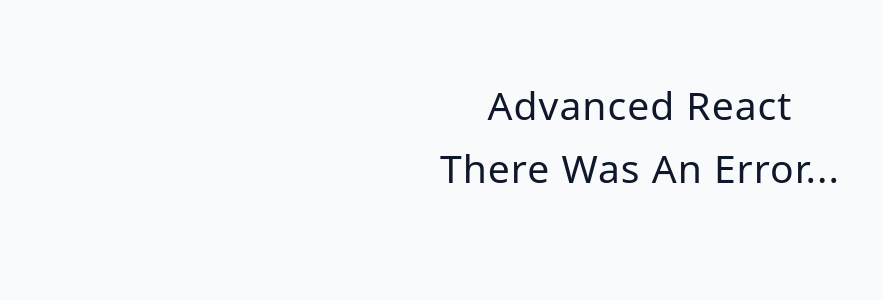
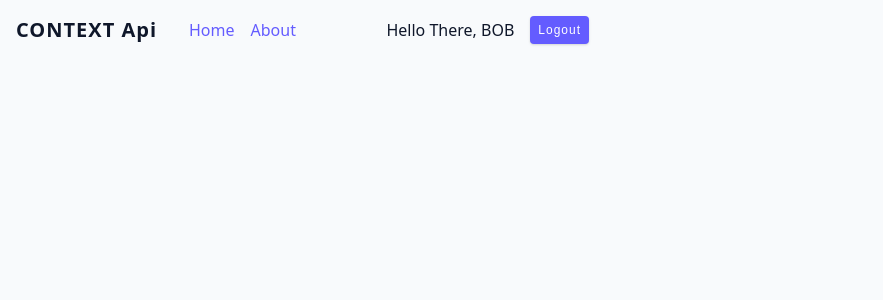
Before and after one commit to BmAlkes/TUTORIAL, a React (Vite) app: page / in a window 1280 px wide. Shown: the top 300 px of the page, without its empty margins (0-883 px from the left). Built offline with nearby package versions, Linux system fonts and the light colour scheme; no server answers.

Commit message:
feat:add context api

```diff
--- a/src/App.jsx
+++ b/src/App.jsx
@@ -1,12 +1,7 @@
-import FetchData from "./tutorial/08-custom-hooks/02-fetch-data";
+import { Navbar } from "./tutorial/09-context-api/context-api/Navbar";
 
 function App() {
-  return (
-    <div className="container">
-      <h2>Advanced React</h2>
-      <FetchData />
-    </div>
-  );
+  return <Navbar />;
 }
 
 export default App;
--- /dev/null
+++ b/src/tutorial/09-context-api/context-api/Navbar.jsx
@@ -0,0 +1,19 @@
+import { createContext, useState } from "react";
+import { Navlink } from "./Navlink";
+
+export const NavBarContext = createContext();
+
+export const Navbar = () => {
+  const [user, setUser] = useState({ name: "Bob" });
+  const logout = () => {
+    setUser(null);
+  };
+  return (
+    <NavBarContext.Provider value={{ user, logout }}>
+      <nav className="navbar">
+        <h5>CONTEXT Api</h5>
+        <Navlink user={user} logout={logout} />
+      </nav>
+    </NavBarContext.Provider>
+  );
+};
--- /dev/null
+++ b/src/tutorial/09-context-api/context-api/Navlink.jsx
@@ -0,0 +1,18 @@
+/* eslint-disable react/prop-types */
+import UserContainer from "./UserContainer";
+
+export const Navlink = () => {
+  return (
+    <div className="nav-container">
+      <ul className="nav-links">
+        <li>
+          <a href="#">Home</a>
+        </li>
+        <li>
+          <a href="#">About</a>
+        </li>
+      </ul>
+      <UserContainer />
+    </div>
+  );
+};
--- /dev/null
+++ b/src/tutorial/09-context-api/context-api/UserContainer.jsx
@@ -0,0 +1,23 @@
+import { useContext } from "react";
+import { NavBarContext } from "./Navbar";
+
+/* eslint-disable react/prop-types */
+const UserContainer = () => {
+  const { user, logout } = useContext(NavBarContext);
+  return (
+    <div className="user-container">
+      {user ? (
+        <>
+          <p>Hello There, {user?.name.toUpperCase()}</p>
+          <button className="btn" onClick={logout}>
+            Logout
+          </button>
+        </>
+      ) : (
+        <p>Please Login</p>
+      )}
+    </div>
+  );
+};
+
+export default UserContainer;
--- /dev/null
+++ b/src/tutorial/09-context-api/prop-drilling/Navbar.jsx
@@ -0,0 +1,19 @@
+import { createContext, useState } from "react";
+import { Navlink } from "./Navlink";
+
+export const NavBarContext = createContext();
+
+export const Navbar = () => {
+  const [user, setUser] = useState({ name: "Bob" });
+  const logout = () => {
+    setUser(null);
+  };
+  return (
+    <NavBarContext.Provider value={{ user, logout }}>
+      <nav className="navbar">
+        <h5>CONTEXT Api</h5>
+        <Navlink user={user} logout={logout} />
+      </nav>
+    </NavBarContext.Provider>
+  );
+};
--- /dev/null
+++ b/src/tutorial/09-context-api/prop-drilling/Navlink.jsx
@@ -0,0 +1,18 @@
+/* eslint-disable react/prop-types */
+import UserContainer from "./UserContainer";
+
+export const Navlink = ({ logout, user }) => {
+  return (
+    <div className="nav-container">
+      <ul className="nav-links">
+        <li>
+          <a href="#">Home</a>
+        </li>
+        <li>
+          <a href="#">About</a>
+        </li>
+      </ul>
+      <UserContainer logout={logout} user={user} />
+    </div>
+  );
+};
--- /dev/null
+++ b/src/tutorial/09-context-api/prop-drilling/UserContainer.jsx
@@ -0,0 +1,19 @@
+/* eslint-disable react/prop-types */
+const UserContainer = ({ user, logout }) => {
+  return (
+    <div className="user-container">
+      {user ? (
+        <>
+          <p>Hello There, {user?.name.toUpperCase()}</p>
+          <button className="btn" onClick={logout}>
+            Logout
+          </button>
+        </>
+      ) : (
+        <p>Please Login</p>
+      )}
+    </div>
+  );
+};
+
+export default UserContainer;
```
